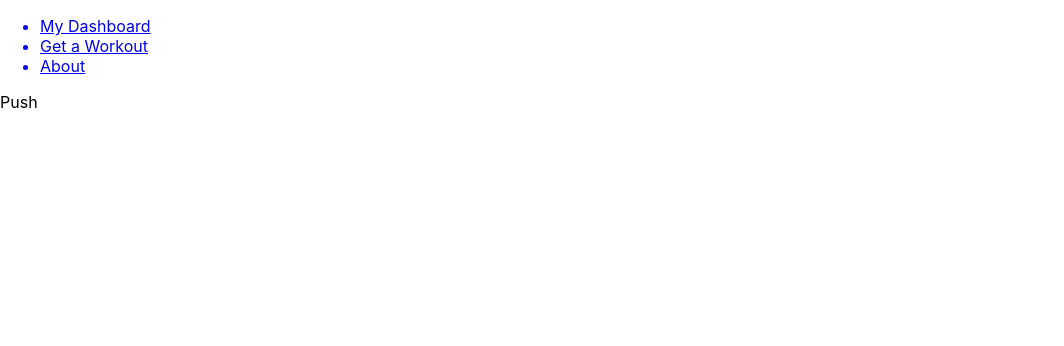
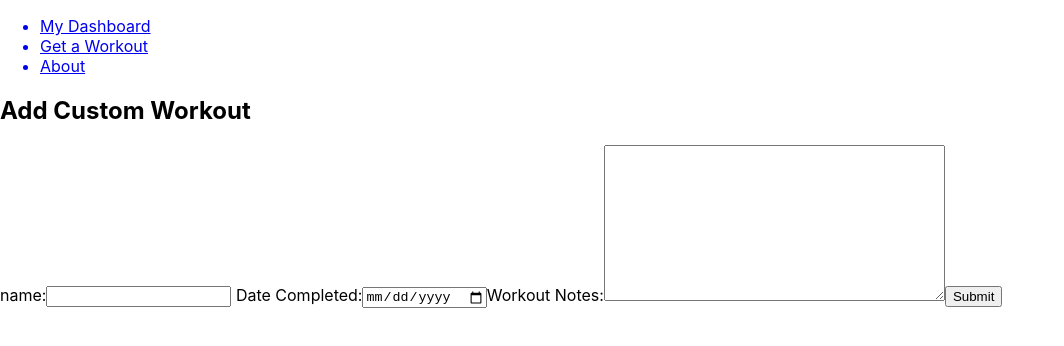
Before and after one commit to Flex-Snooze/flex-snooze-frontend, a React (Create React App) app: page /createworkout in a window 1280 px wide. Shown: the top 346 px of the page, without its empty margins (0-1064 px from the left). Built offline with nearby package versions, Linux system fonts and the light colour scheme.

Commit message:
Add Bill's working form

```diff
--- a/src/components/CreateWorkout/CreateWorkout.js
+++ b/src/components/CreateWorkout/CreateWorkout.js
@@ -1,15 +1,87 @@
-import React from 'react';
+import React, { useState } from 'react';
 import { useContext } from 'react';
 import { WorkoutContext } from '../../workoutContext';
-
+import axios from 'axios';
 
 function CreateWorkout(props) {
-	const { todayWorkout, setTodayWorkout } = useContext(WorkoutContext);
-	const { finalWorkout, setFinalWorkout } = useContext(WorkoutContext);
+	const initialState = {
+		name: '',
+		// timeFieldStart: '',
+		// timeFieldEnd: '',
+		exercises: '',
+		date: '',
+	};
+
+	// const { todayWorkout, setTodayWorkout } = useContext(WorkoutContext);
+	// const { finalWorkout, setFinalWorkout } = useContext(WorkoutContext);
+	const [formState, setFormState] = useState(initialState);
+
+	const handleSubmit = (event) => {
+		event.preventDefault();
+		// setFormState(initialState);
+		console.log(formState);
+
+		axios
+			.post('http://localhost:4000/api/user/5', {
+				...formState,
+			})
+			.then(function (response) {
+				console.log(response);
+			})
+			.catch(function (error) {
+				console.log(error);
+			});
+	};
+
+	const handleChange = (event) => {
+		setFormState({ ...formState, [event.target.id]: event.target.value });
+
+		console.log(event.target.value);
+	};
 
 	return (
-        <div>{todayWorkout}</div>
-    );
+		<main>
+			{/* <div>{todayWorkout}</div> */}
+
+			<form onSubmit={handleSubmit}>
+				<h2>Add Custom Workout</h2>
+				<label htmlFor='name'>name:</label>
+				<input
+					type='text'
+					id='name'
+					onChange={handleChange}
+					value={formState.name}
+				/>
+				<label htmlFor='date'> Date Completed:</label>
+				<input
+					type='date'
+					id='date'
+					onChange={handleChange}
+					value={formState.date}
+				/>
+				{/* <label htmlFor='starttimefield'>Start Time:</label> */}
+				{/* <input type='time' id='timeFieldStart' />
+				<label htmlFor='endtimefield'> End Time:</label>
+				<input type='time' id='timeFieldEnd' /> */}
+				{/* <label htmlFor='excercisetype'>Excercise Type:</label> */}
+				{/* <select id='excerciseType'>
+					<option value='push'>Push</option>
+					<option value='pull'>Pull</option>
+					<option value='legs'>Legs</option>
+					<option value='yoga'>Yoga</option>
+					<option value='custom'>Other</option>
+				</select> */}
+				<label htmlFor='exercises'>Workout Notes:</label>
+				<textarea
+					id='exercises'
+					cols='40'
+					rows='10'
+					onChange={handleChange}
+					value={formState.exercises}></textarea>
+				<button> Submit</button>
+			</form>
+		</main>
+	);
 }
 
 export default CreateWorkout;
```
